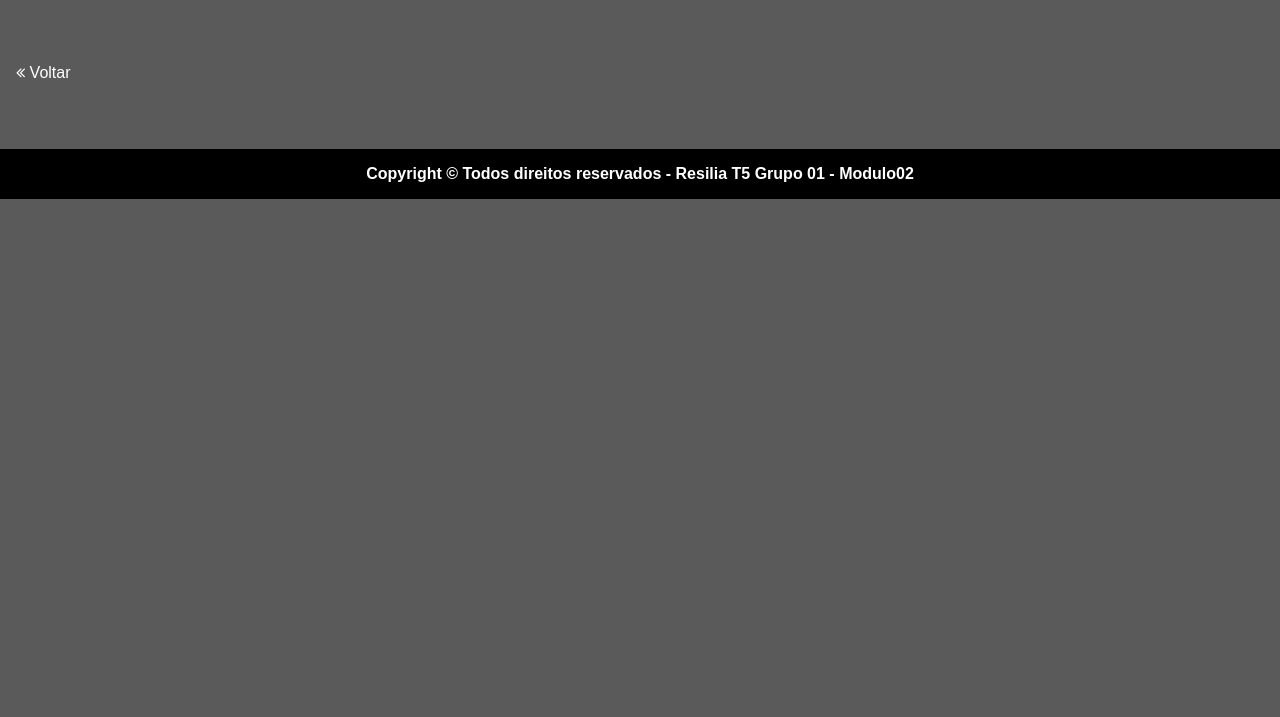
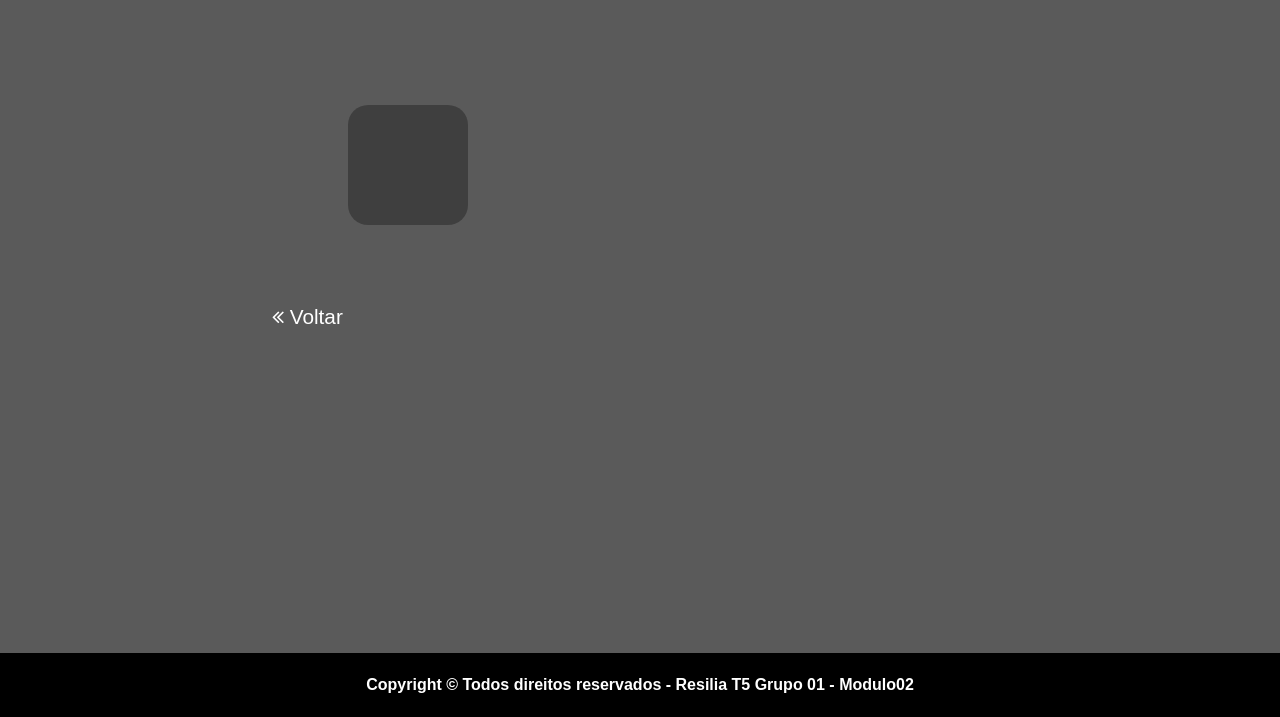
Before and after one commit to Sergiomms/resiliaFlix, a plain HTML site: page info-filme.html in a window 1280 px wide. Shown: the part 83-800 px from the top of the page. Drawn offline with nearby package versions, Linux system fonts and the light colour scheme; no server answers.

Commit message:
css feito pag pesquisa info-filme

```diff
--- a/css/info-filme.css
+++ b/css/info-filme.css
@@ -1,35 +1,33 @@
-*{
-
+* {
     padding: 0%;
     margin: 0%;
     box-sizing: border-box;
-
 }
 
-body{
-
+body {
+    display: flex;
+    flex-direction: column;
     font-family: sans-serif;
     background-color: #5a5a5a;
+    color: #FFFFFF;
+    position: relative;
     min-height: 100vh;
-    color: #FFFFFF;
 }
 
-.pLogo{
+.pLogo {
     text-decoration: none;
     display: inline-block;
 }
 
-nav{
-
+nav {
     list-style: none;
     background-color: #2F2E2E;
     /* color: #FFFFFF; */
     height: 80px;
     width: 100%;
+}
 
-}
-.logo{
-
+.logo {
     color: #FAD000;
     font-size: 35px;
     line-height: 80px;
@@ -38,30 +36,25 @@ nav{
     text-decoration: none;
 }
 
-.logo:hover{
-
+.logo:hover {
     color: #FAD000;
     cursor: pointer;
     background-color: #2F2E2E;
     text-decoration: none;
-
 }
 
-nav .navBar{
-
+nav .navBar {
     float: right;
     margin-right: 20px;
 }
 
-nav .navBar li{
-
+nav .navBar li {
     display: inline-block;
     line-height: 80px;
     margin-right: 0 5px;
 }
 
-nav .navBar li a{
-
+nav .navBar li a {
     color: #FFFFFF;
     font-size: 17px;
     padding: 7px 13px;
@@ -69,35 +62,61 @@ nav .navBar li a{
     text-transform: uppercase;
 }
 
-a:hover{
-
+a:hover {
     text-decoration: none;
     background-color: black;
     transition: .5s;
 }
-.capa{
-    width: 30vw;
-    margin: 20px;
+
+/* Div filmes */
+
+main {
+    width: 60vw;
+    align-self: center;
+    padding-bottom: 4rem;
 }
-#voltar{
+
+#titulo {
+    font-size: 2.4rem;
+}
+
+#infoFilme {
+    display: flex;
+    flex-direction: column;
+    justify-content: center;
+    margin: 60px;
+    padding: 60px;
+    font-size: 1.2rem;
+    text-align: justify;
+    border-radius: 20px;
+    background-color: rgba(0, 0, 0, 0.3);
+}
+
+img {
+    width: 18vw;
+    margin: 10px;
+}
+
+#voltar {
     background-color: transparent;
     border: none;
-    text-align: center;
+    text-align: start;
+    font-size: 1.3rem;
     text-decoration: none;
     color: #ffffff;
 }
 
-footer{
+/* Footer */
 
+footer {
+    position: absolute;
+    bottom: 0;
     width: 100%;
+    height: 4rem;
     display: flex;
-    height: 50px;
     background-color: #000000;
     color: #FFFFFF;
     justify-content: center;
     align-items: center;
     font-weight: bolder;
-    position: relative;
-    bottom: 0;
-
 }
--- a/css/pesquisa.css
+++ b/css/pesquisa.css
@@ -1,35 +1,32 @@
-*{
-
+* {
     padding: 0%;
     margin: 0%;
     box-sizing: border-box;
-
 }
 
-body{
-
+body {
     font-family: sans-serif;
     background-color: #5a5a5a;
     min-height: 100vh;
     color: #FFFFFF;
+    position: relative;
+    min-height: 100vh;
 }
 
-.pLogo{
+.pLogo {
     text-decoration: none;
     display: inline-block;
 }
 
-nav{
-
+nav {
     list-style: none;
     background-color: #2F2E2E;
     /* color: #FFFFFF; */
     height: 80px;
     width: 100%;
+}
 
-}
-.logo{
-
+.logo {
     color: #FAD000;
     font-size: 35px;
     line-height: 80px;
@@ -38,30 +35,25 @@ nav{
     text-decoration: none;
 }
 
-.logo:hover{
-
+.logo:hover {
     color: #FAD000;
     cursor: pointer;
     background-color: #2F2E2E;
     text-decoration: none;
-
 }
 
-nav .navBar{
-
+nav .navBar {
     float: right;
     margin-right: 20px;
 }
 
-nav .navBar li{
-
+nav .navBar li {
     display: inline-block;
     line-height: 80px;
     margin-right: 0 5px;
 }
 
-nav .navBar li a{
-
+nav .navBar li a {
     color: #FFFFFF;
     font-size: 17px;
     padding: 7px 13px;
@@ -69,51 +61,59 @@ nav .navBar li a{
     text-transform: uppercase;
 }
 
-a:hover{
-
+a:hover {
     text-decoration: none;
     background-color: black;
     transition: .5s;
 }
 
-.capa{
+#pesquisa {
+    margin-left: 60px;
+}
+
+main {
+    padding-bottom: 4rem;
+}
+
+.capa {
     width: 15vw;
     margin: 10px;
 }
 
-.div-poster{
+.capa:hover {
+    transform: scale(1.1);
+}
+
+.div-poster {
     height: 25vw
 }
 
-.filme{
+.filme {
     width: 18vw;
     display: flex;
     flex-direction: column;
     align-items: center;
 }
 
-.filme>p{
+.filme>p {
     text-align: center;
 }
 
-.btn-title{
+.btn-title {
     background-color: transparent;
     border: none;
     text-align: center;
 }
 
-
-footer{
-
+footer {
+    position: absolute;
+    bottom: 0;
     width: 100%;
+    height: 4rem;
     display: flex;
-    height: 50px;
     background-color: #000000;
     color: #FFFFFF;
     justify-content: center;
     align-items: center;
     font-weight: bolder;
-    position: relative;
-    bottom: 0;
-
 }
--- a/info-filme.html
+++ b/info-filme.html
@@ -1,5 +1,6 @@
 <!DOCTYPE html>
 <html lang="pt-BR">
+
 <head>
   <meta charset="UTF-8">
   <meta http-equiv="X-UA-Compatible" content="IE=edge">
@@ -16,6 +17,7 @@
   <script src="./js/info-filme.js"></script>
 
 </head>
+
 <body>
   <header>
     <nav>
@@ -28,12 +30,12 @@
       </ul>
     </nav>
   </header>
-    <main>
+  <main class="d-flex flex-column">
     <h3 id="titulo" class="m-3"></h3>
     <div class="d-flex">
       <div id="poster" class="m-3">
       </div>
-            <div id="infoFilme" class="m-3"></div>
+      <div id="infoFilme"></div>
     </div>
     <button id="voltar" class="m-3"><i class="fa fa-angle-double-left"></i> Voltar</button>
   </main>
@@ -41,4 +43,5 @@
     Copyright &copy; Todos direitos reservados - Resilia T5 Grupo 01 - Modulo02
   </footer>
 </body>
+
 </html>
```
Also changed, not shown: js/info-filme.js (+7 -7 lines), js/pesquisa.js (+8 -8 lines), pesquisa.html (+5 -1 lines). Lines whose indentation alone changed are shown as unchanged.
